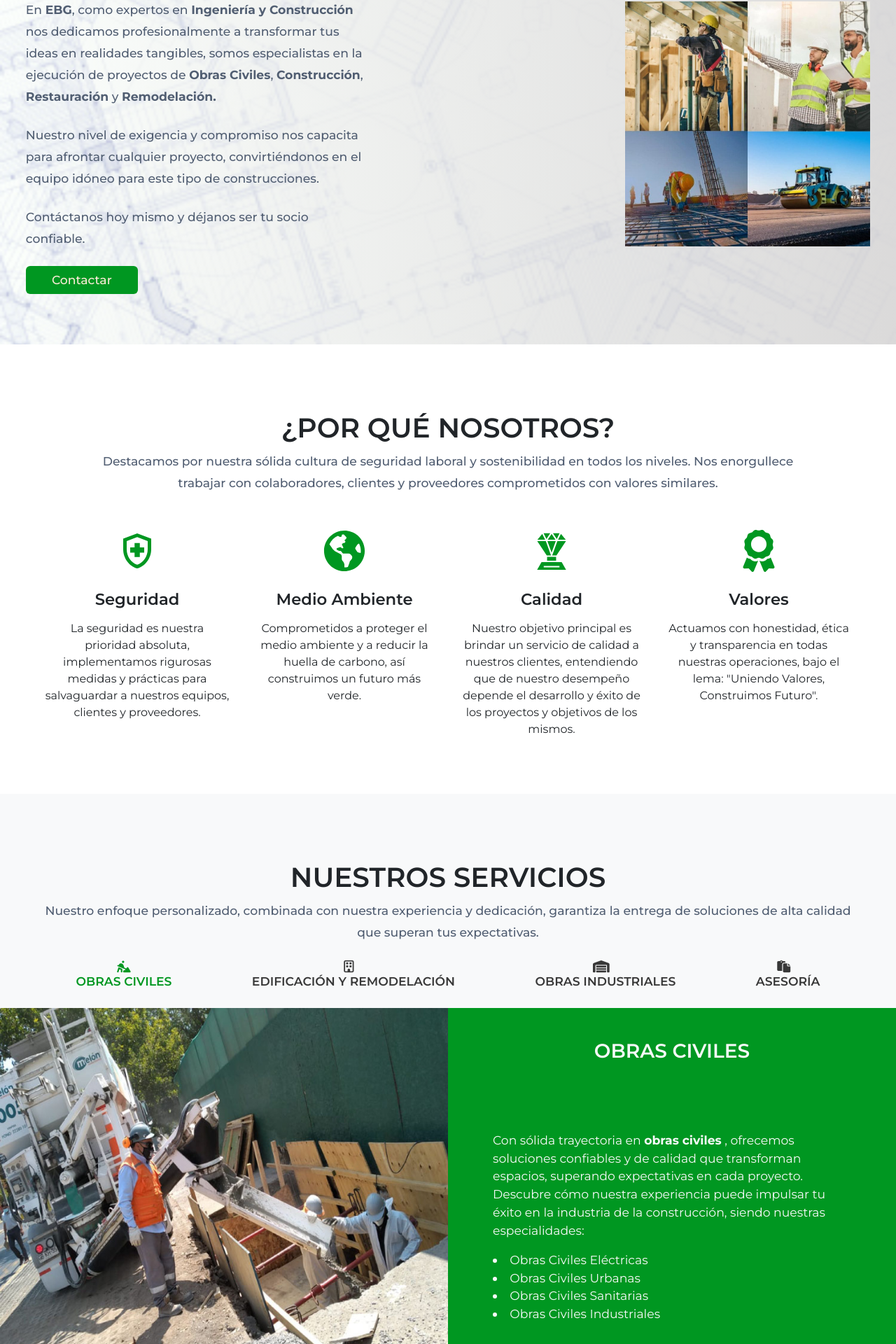
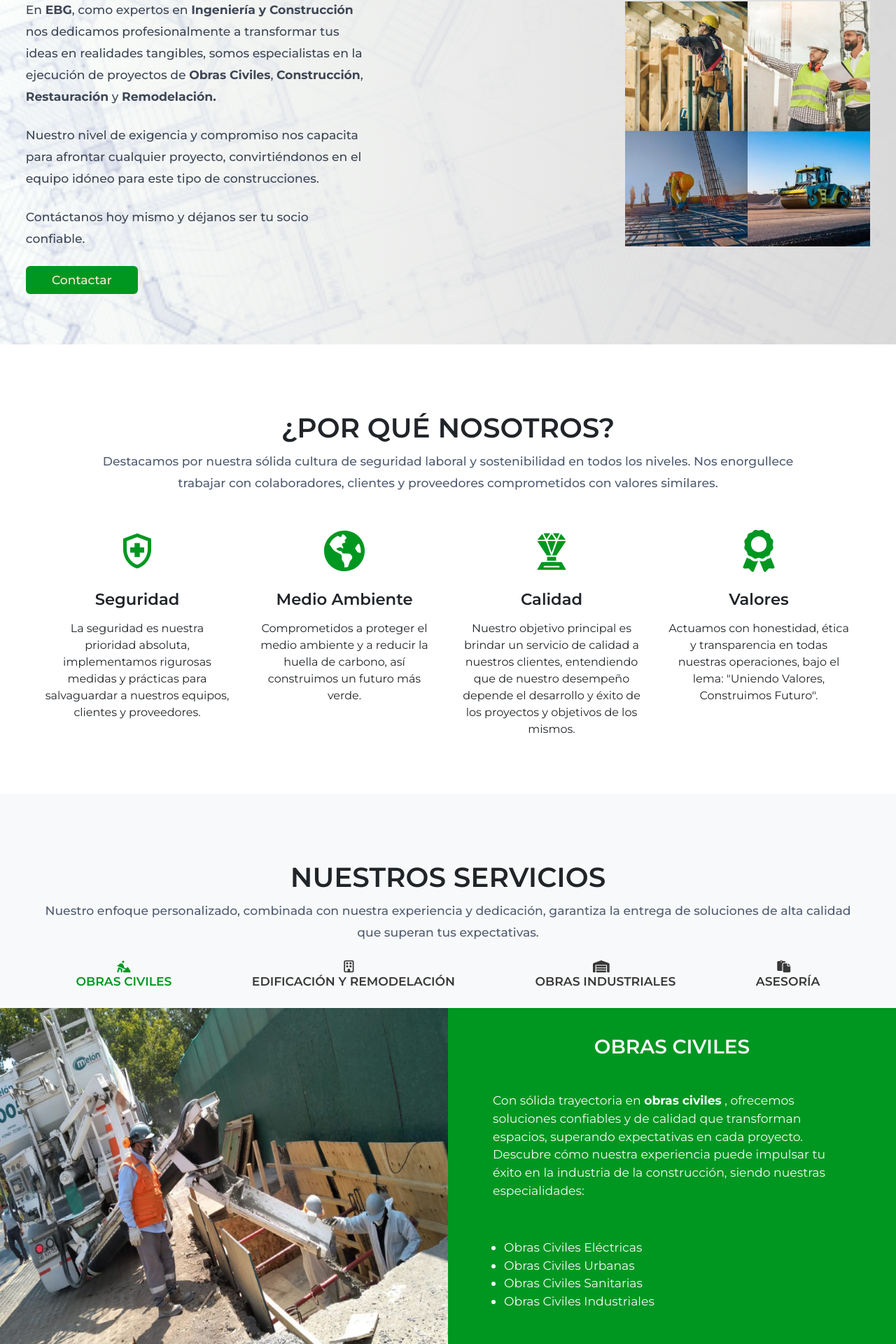
Before and after one commit to Gabot3ck/web-ebg, a React (Create React App) app: page / in a window 1280 px wide. Shown: the part 977-2897 px from the top of the page at 70% size. Built offline with nearby package versions, Linux system fonts and the light colour scheme.

Commit message:
mejorando la accesibilidad

```diff
--- a/src/components/pages/home/que_hacemos/QueHacemos.css
+++ b/src/components/pages/home/que_hacemos/QueHacemos.css
@@ -20,7 +20,7 @@
 }
 .main_queHacemos_texto p{
     font-weight: 500;
-    color: var(--color-parrafos);
+    color: var(--color-parrafos2);
     text-align: justify;
     line-height: 1.8;
 }
--- a/src/components/pages/home/trabajos/AlgunosTrabajos.jsx
+++ b/src/components/pages/home/trabajos/AlgunosTrabajos.jsx
@@ -52,6 +52,7 @@ export const AlgunosTrabajos = () => {
                         foto2={ foto1 }
                         foto3={ foto2 }
                         foto4={ foto4 }
+                        alt='Proyecto de edificación Caseta Municipal La Reina'
                     >
                         {<>
                             <p className="mb-3 text_justify" >Construcción del  "Centro de Seguridad Comunitaria Unidad Vecinal N°1" en la comuna de La Reina.</p>
@@ -90,6 +91,7 @@ export const AlgunosTrabajos = () => {
                         foto2={ vitacura2 }
                         foto3={ vitacura3 }
                         foto4={ vitacura4 }
+                        alt='Construcción de cámaras y bóvedas de redes eléctricas de baja y mediana tensión'
                     >
                         {<>
                             <p className="mb-3 text_justify" >Construcción de bóvedas y cámaras de redes eléctricas de baja y mediana tensión para la empresa Nuevo Pudahuel.</p>
@@ -127,6 +129,7 @@ export const AlgunosTrabajos = () => {
                         foto2={ enel2 }
                         foto3={ enel3 }
                         foto4={ enel4 }
+                        alt='Remodelaciones y reparaciones de oficinas corporativas ENEL Chile'
                     >
                         {<>
                             <p className="mb-3 text_justify" >Reparación y remodelación de las oficinas corporativas en los piso 4, 9, 12, 13 y 16 del edifico principal de la empresa ENEL Chile.</p>
@@ -166,6 +169,7 @@ export const AlgunosTrabajos = () => {
                         foto2={ dyno2 }
                         foto3={ dyno3 }
                         foto4={ dyno4 }
+                        alt='Construcción modular y estructura metálica de una planta industrial Dyno Nobel'
                     >
                         {<>
                             <p className="mb-3 text_justify" >Construcción modular y estructura metálica de una planta industrial de fabricación y ensamblaje de explosivos mineros.</p>
--- a/src/helpers/carrusell/Carrusel.css
+++ b/src/helpers/carrusell/Carrusel.css
@@ -35,7 +35,7 @@
     display: flex;
     flex-direction: column;
     align-items: center;
-    justify-content: space-around;
+    justify-content: space-evenly;
     color: var(--color-fondo);
     background-color: var(--color-principal);
 }
@@ -61,7 +61,6 @@
     width: 60%;
     border-radius: 3px;
 }
-
 .enlace-servicios{
     background-color: transparent;
 }
--- a/src/helpers/carrusell/CarruselServicios.jsx
+++ b/src/helpers/carrusell/CarruselServicios.jsx
@@ -58,11 +58,13 @@ export const CarruselServicios = () => {
                             <h3 className="">Obras Civiles</h3>
                             <p className="step-3 mb-3 mb-lg-0">
                                 Con sólida trayectoria en <strong>obras civiles</strong> , ofrecemos soluciones confiables y de calidad que transforman espacios, superando expectativas en cada proyecto. Descubre cómo nuestra experiencia puede impulsar tu éxito en la industria de la construcción, siendo nuestras especialidades:
+                            </p>
+                            <ul className="step-3 m-0 align-self-start mx-auto w-75 mb-4" >
                                 <li className="mt-3" >Obras Civiles Eléctricas</li>
                                 <li>Obras Civiles Urbanas</li>
                                 <li>Obras Civiles Sanitarias</li>
                                 <li>Obras Civiles Industriales</li>
-                            </p>
+                            </ul>
                         </div>
                     </div>
 
@@ -74,11 +76,13 @@ export const CarruselServicios = () => {
                                 En el ámbito de edificaión y remodelaciones, somos líderes en brindar soluciones innovadoras y personalizadas. Nuestra experiencia en ingeniería y construcción se combina con una visión estética, te ayudaremos a renovar tus espacios para impulsar la productividad y reflejar la identidad de tu empresa.
                                 <br /><br />
                                 Nuestras especialidedades son:
+                            </p>
+                            <ul className="step-3 m-0 align-self-start mx-auto w-75 mb-4" >
                                 <li className="mt-3" >Construcciones habitacionales</li>
                                 <li>Remodelaciones</li>
                                 <li>Restauraciones</li>
                                 <li>Habilitación de oficinas</li>
-                            </p>
+                            </ul>
                         </div>
                     </div>
 
@@ -90,10 +94,12 @@ export const CarruselServicios = () => {
                                 En la construcción de obras industriales, somos líderes en innovación y eficiencia. Nuestra experiencia en ingeniería y construcción se combina para crear estructuras robustas y versátiles, adaptadas a tus necesidades específicas. Confía en nosotros para edificar soluciones sólidas y vanguardistas
                                 <br /><br />
                                 Nuestras especialidedades son:
+                            </p>
+                            <ul className="step-3 m-0 align-self-start mx-auto w-75 mb-4" >
                                 <li className="mt-3" >Obras de estructuras metálicas</li>
                                 <li>Obras de estructuras modulares</li>
                                 <li>Construcción de galpones</li>
-                            </p>
+                            </ul>
                         </div>
                     </div>
 
--- a/src/helpers/modal_proyectos/ModalProyectos.jsx
+++ b/src/helpers/modal_proyectos/ModalProyectos.jsx
@@ -14,8 +14,7 @@ export const ModalProyectos = ({
     foto1,
     foto2,
     foto3,
-    foto4,
-    link,}) => {
+    foto4 }) => {
 
 
 
--- a/src/index.css
+++ b/src/index.css
@@ -10,6 +10,7 @@
   --color-placeholder: #b4b4b4;
   --color-fondo: #f8f9fa;
   --color-parrafos: #515e72;
+  --color-parrafos2: #3e4755;
   --color-footer: #1f1f1f;
   --color-error: #f73b3b;
   --color-green: #247a38;
```
Also changed, not shown: src/components/pages/footer/Footer.jsx (+1 -8 lines).
